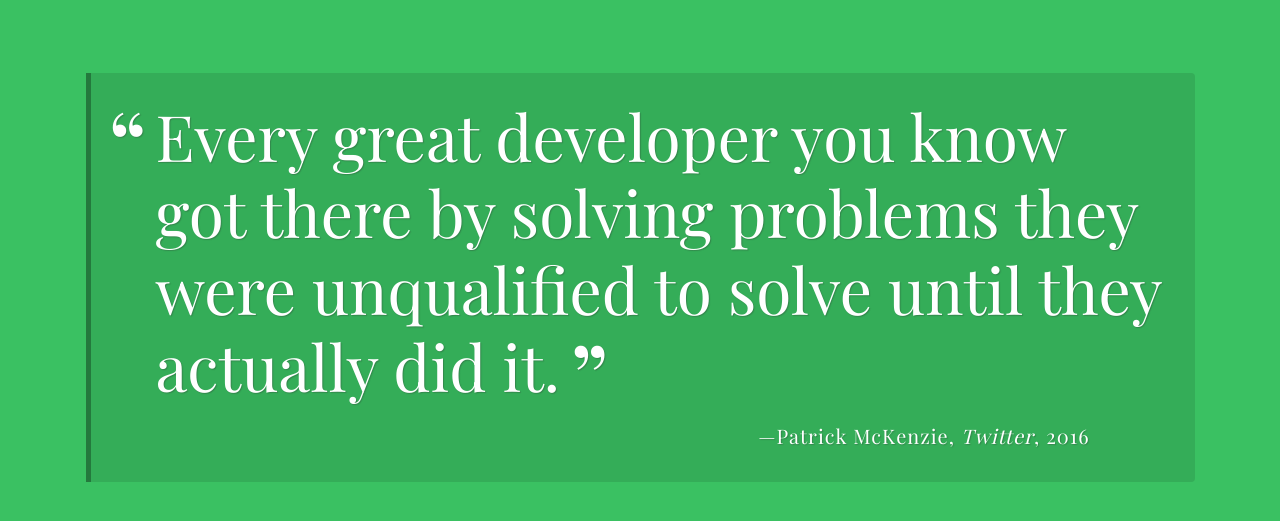
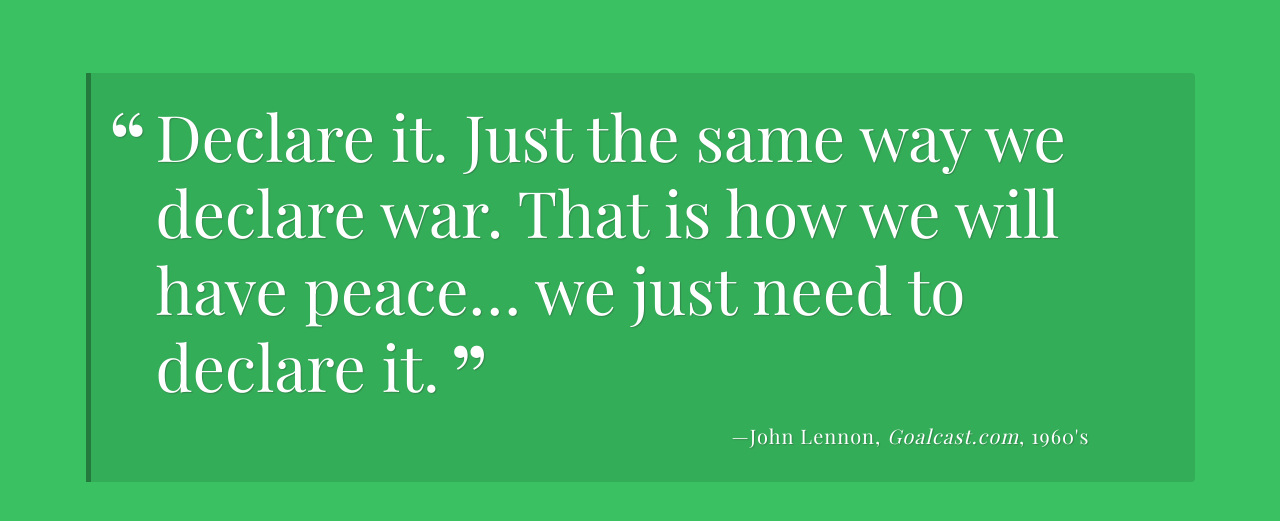
Before and after one commit to jcbrady/techdegree-unit-1, a plain HTML site: page a_random_quote_generator-v1/index.html in a window 1280 px wide. Shown: the part 147-668 px from the top of the page. Drawn offline with nearby package versions, Linux system fonts and the light colour scheme; a web font is replaced by a local one.

Commit message:
Updated HTML Page
Updated main html page with a John Lennon quote.

```diff
--- a/a_random_quote_generator-v1/index.html
+++ b/a_random_quote_generator-v1/index.html
@@ -16,8 +16,8 @@
 
     <div class="container">
       <div id="quote-box" class="quote-box">
-        <p class="quote">Every great developer you know got there by solving problems they were unqualified to solve until they actually did it.</p>
-        <p class="source">Patrick McKenzie<span class="citation">Twitter</span><span class="year">2016</span></p>
+        <p class="quote">Declare it. Just the same way we declare war. That is how we will have peace… we just need to declare it.</p>
+        <p class="source">John Lennon<span class="citation">Goalcast.com</span><span class="year">1960's</span></p>
       </div>
     </div>
 
```
